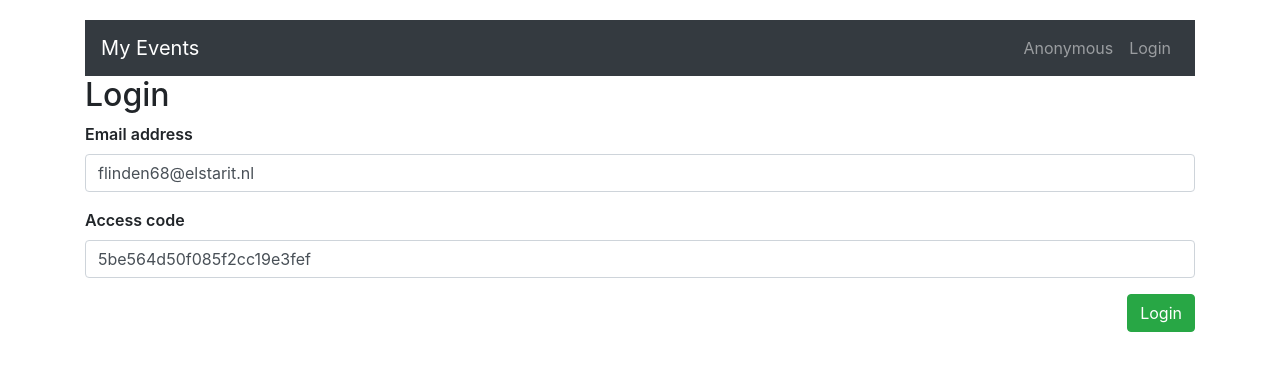
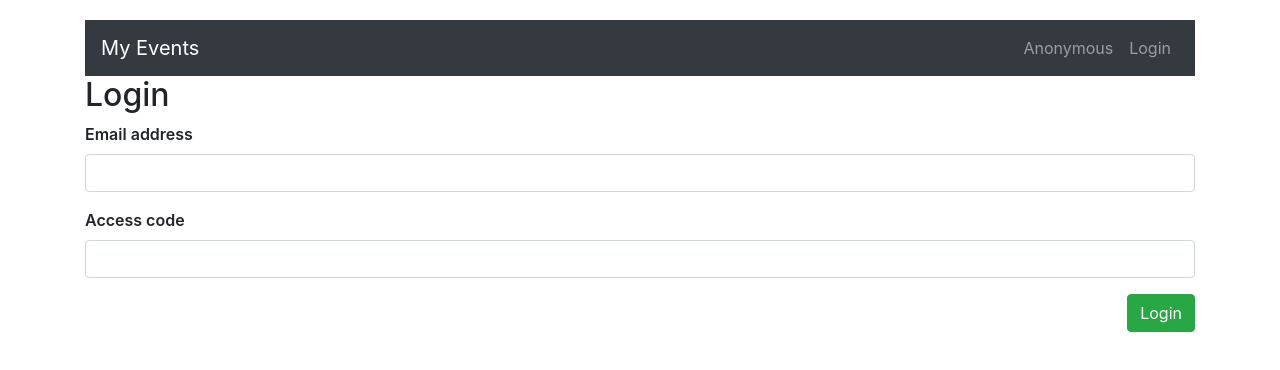
Before and after one commit to flinden68/my-events-demo-application, a Vue app in the folder vue-app/: page /login in a window 1280 px wide. Shown: the top 370 px of the page. Built offline with nearby package versions, Linux system fonts and the light colour scheme.

Commit message:
Removed test account

```diff
--- a/vue-app/src/components/login.vue
+++ b/vue-app/src/components/login.vue
@@ -46,8 +46,8 @@
                 valid : false,
                 validEmail : true,
                 validAccessCode : true,
-                email : "flinden68@elstarit.nl",
-                accessCode : "5be564d50f085f2cc19e3fef",
+                email : "",
+                accessCode : "",
                 showRegister : false
             }
         },
```
